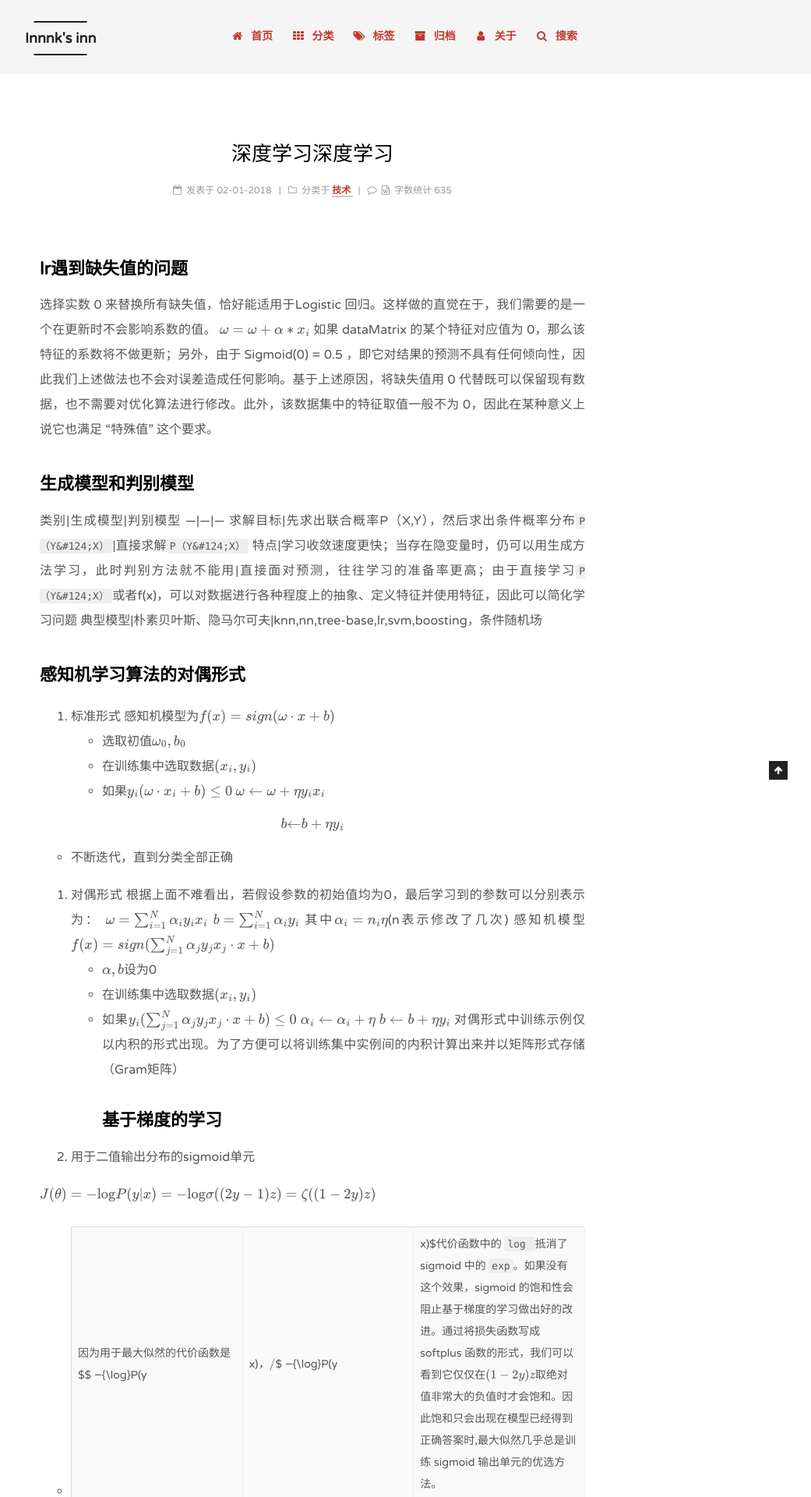
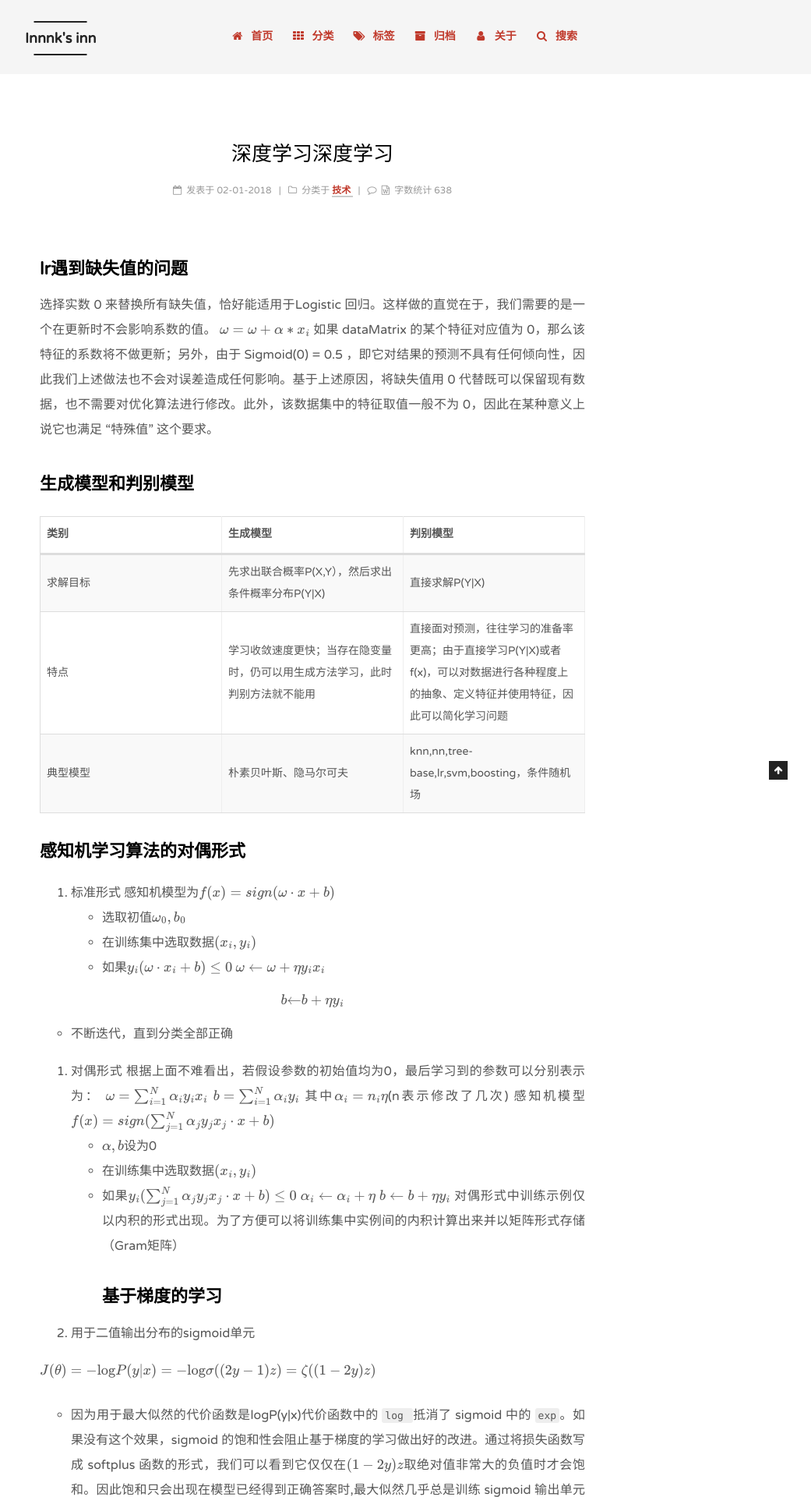
Before and after one commit to innnk/innnk.github.io, a Jekyll site: the page built from _posts/2018-01-02-dl.md, in a window 1280 px wide. Shown: the top 1920 px of the page at 78% size, without its empty margins (239-1280 px from the left). Built offline with Jekyll 4.4.1, drawn with Linux system fonts in a browser that asks for light colours; formulas are drawn with MathJax 3; comment, search, counter and statistics services are not loaded; some of the changed text lies outside the part shown.

Commit message:
fix blog error

```diff
--- a/_posts/2018-01-02-dl.md
+++ b/_posts/2018-01-02-dl.md
@@ -12,10 +12,11 @@ $$\omega = \omega + \alpha * x_i $$
 如果 dataMatrix 的某个特征对应值为 0，那么该特征的系数将不做更新；另外，由于 Sigmoid(0) = 0.5 ，即它对结果的预测不具有任何倾向性，因此我们上述做法也不会对误差造成任何影响。基于上述原因，将缺失值用 0 代替既可以保留现有数据，也不需要对优化算法进行修改。此外，该数据集中的特征取值一般不为 0，因此在某种意义上说它也满足 “特殊值” 这个要求。
 
 ## 生成模型和判别模型
+
 类别|生成模型|判别模型
 ---|---|---
-求解目标|先求出联合概率P（X,Y），然后求出条件概率分布`P（Y&#124;X）`|直接求解`P（Y&#124;X）`
-特点|学习收敛速度更快；当存在隐变量时，仍可以用生成方法学习，此时判别方法就不能用|直接面对预测，往往学习的准备率更高；由于直接学习`P（Y&#124;X）`或者f(x)，可以对数据进行各种程度上的抽象、定义特征并使用特征，因此可以简化学习问题
+求解目标|先求出联合概率P(X,Y），然后求出条件概率分布P(Y&#124;X)|直接求解P(Y&#124;X)
+特点|学习收敛速度更快；当存在隐变量时，仍可以用生成方法学习，此时判别方法就不能用|直接面对预测，往往学习的准备率更高；由于直接学习P(Y&#124;X)或者f(x)，可以对数据进行各种程度上的抽象、定义特征并使用特征，因此可以简化学习问题
 典型模型|朴素贝叶斯、隐马尔可夫|knn,nn,tree-base,lr,svm,boosting，条件随机场
 
 ## 感知机学习算法的对偶形式
@@ -47,7 +48,7 @@ $$b{\leftarrow}b+{\eta}y_i$$
 1. 用于二值输出分布的sigmoid单元
 
   $$J(\theta) = -{\log}P(y|x) = -{\log}\sigma((2y-1)z)= \zeta((1-2y)z)$$
- * 因为用于最大似然的代价函数是\$$ −{\log}P(y|x)$，/$$ −{\log}P(y|x)$代价函数中的 `log `抵消了 sigmoid 中的 `exp`。如果没有这个效果，sigmoid 的饱和性会阻止基于梯度的学习做出好的改进。通过将损失函数写成 softplus 函数的形式，我们可以看到它仅仅在$(1 − 2y)z$取绝对值非常大的负值时才会饱和。因此饱和只会出现在模型已经得到正确答案时,最大似然几乎总是训练 sigmoid 输出单元的优选方法。
+* 因为用于最大似然的代价函数是logP(y&#124;x)代价函数中的 `log `抵消了 sigmoid 中的 `exp`。如果没有这个效果，sigmoid 的饱和性会阻止基于梯度的学习做出好的改进。通过将损失函数写成 softplus 函数的形式，我们可以看到它仅仅在$(1 − 2y)z$取绝对值非常大的负值时才会饱和。因此饱和只会出现在模型已经得到正确答案时,最大似然几乎总是训练 sigmoid 输出单元的优选方法。
  * 缺点：容易出现梯度消失，函数输出并不是zero-centered（会使训练速度下降），幂运算相对耗时
      关于非zero-centered的输出会使训练下降的原因：当考虑线性加权和sigmoid激活，当x均大于0 时，gradient更新永远大于0（x小于0的情况类似），假设我们在更新gradient的理想过程中，是希望w1不断增加，w2不断减少，当输入x永远大于0或者小于0时收敛会很慢（zig-zagging dynamics），但如果我们使用mini-batch的方法，每次x有所不同，有正有负，就会加速这个进程，可以变向解决这个问题
  * `tanh`解决了zero-centered输出的问题，但其他两点仍然存在
```
Also changed, not shown: other parts of _posts/2018-01-02-dl.md (+1 -1 lines).
